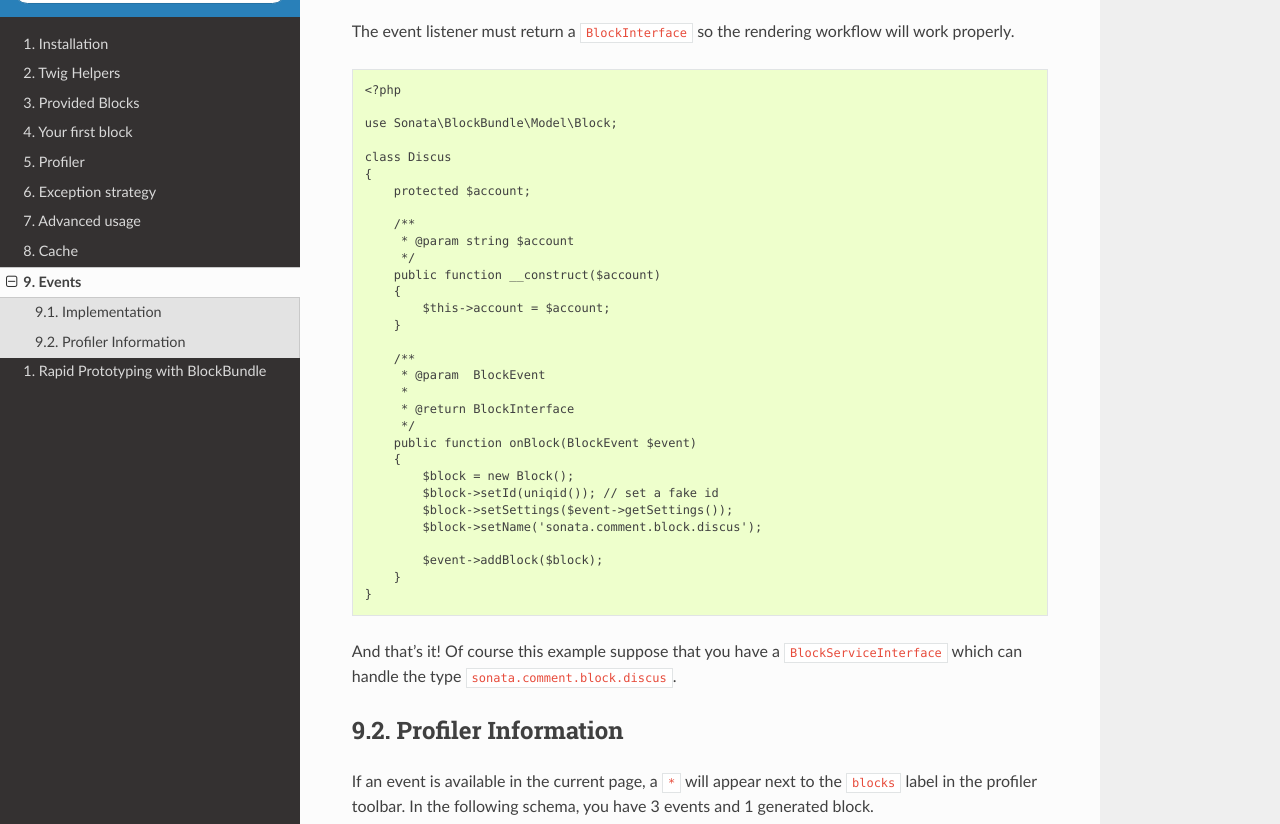
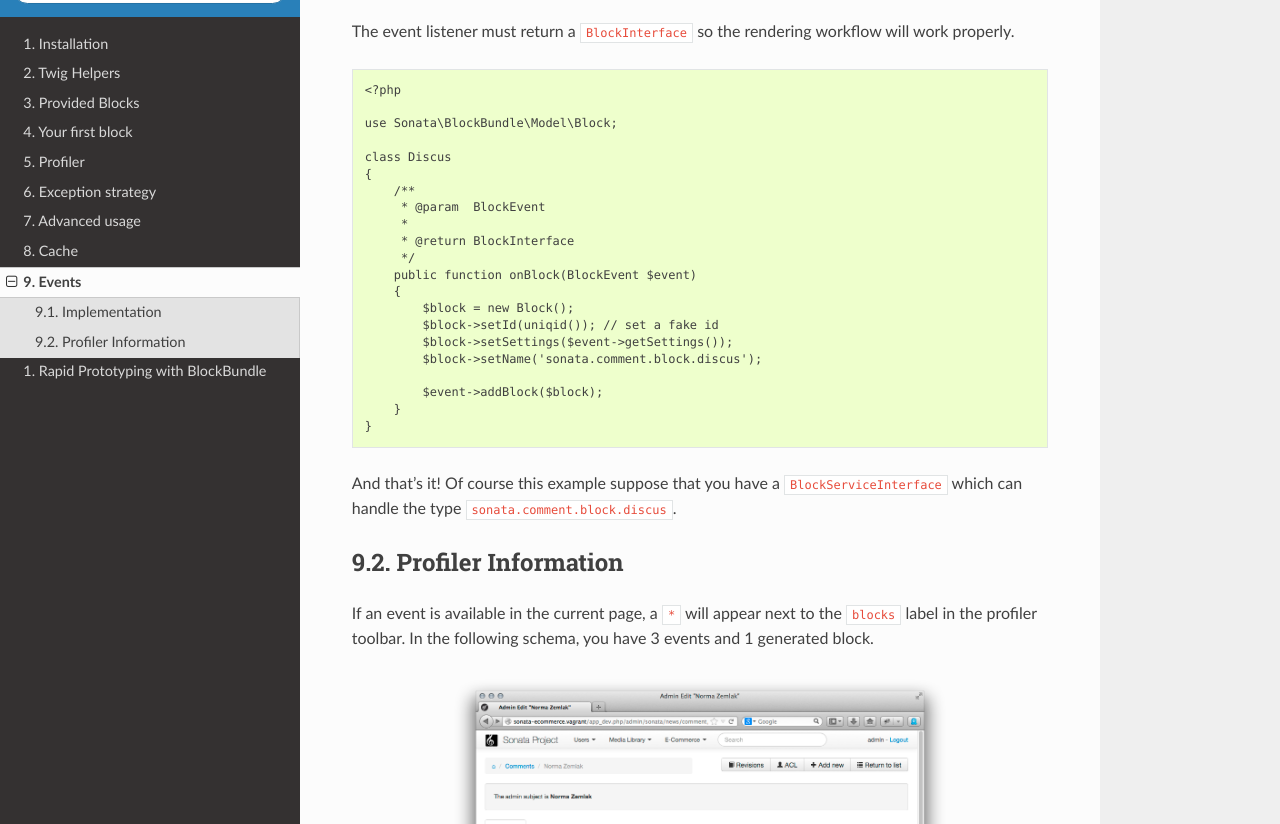
Before and after one commit to sonata-project/SonataBlockBundle, a Sphinx documentation site: the page built from Resources/doc/reference/events.rst, in a window 1280 px wide and 900 px high, scrolled down 791 px, cut to the strip 76-900 px from the top of the window. Built offline with Sphinx 7.4.7 and the Read the Docs theme 2.0.0, drawn with Linux system fonts in a browser that asks for light colours.

Commit message:
removed unnecessary code to generate block
no `account` is passed to Discuss block when this is configured (xml or yaml)

```diff
--- a/Resources/doc/reference/events.rst
+++ b/Resources/doc/reference/events.rst
@@ -51,16 +51,6 @@ The event listener must return a ``BlockInterface`` so the rendering workflow wi
 
     class Discus
     {
-        protected $account;
-
-        /**
-         * @param string $account
-         */
-        public function __construct($account)
-        {
-            $this->account = $account;
-        }
-
         /**
          * @param  BlockEvent
          *
```
